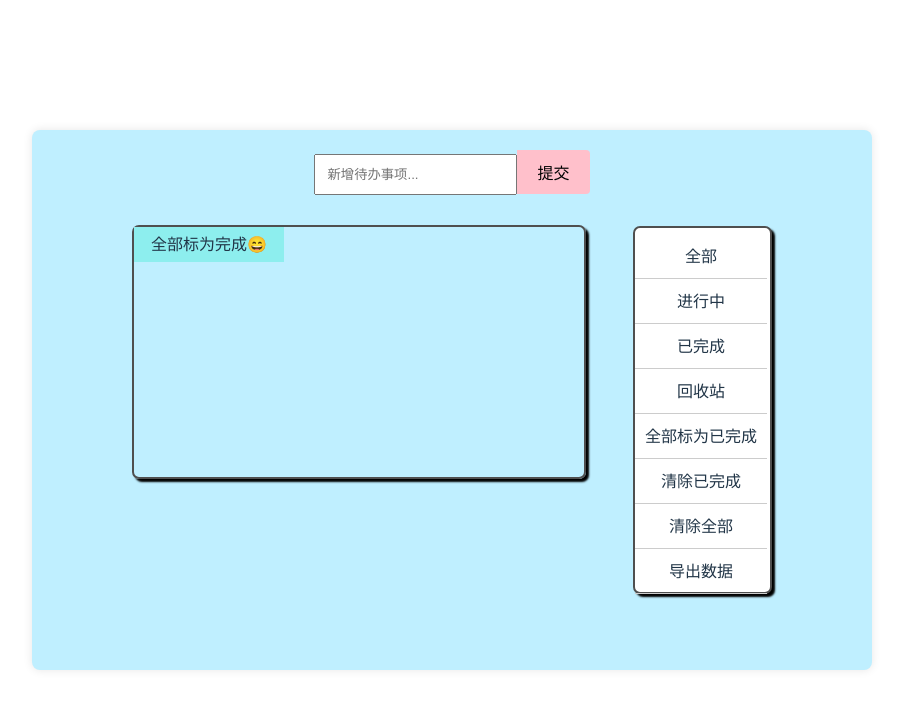
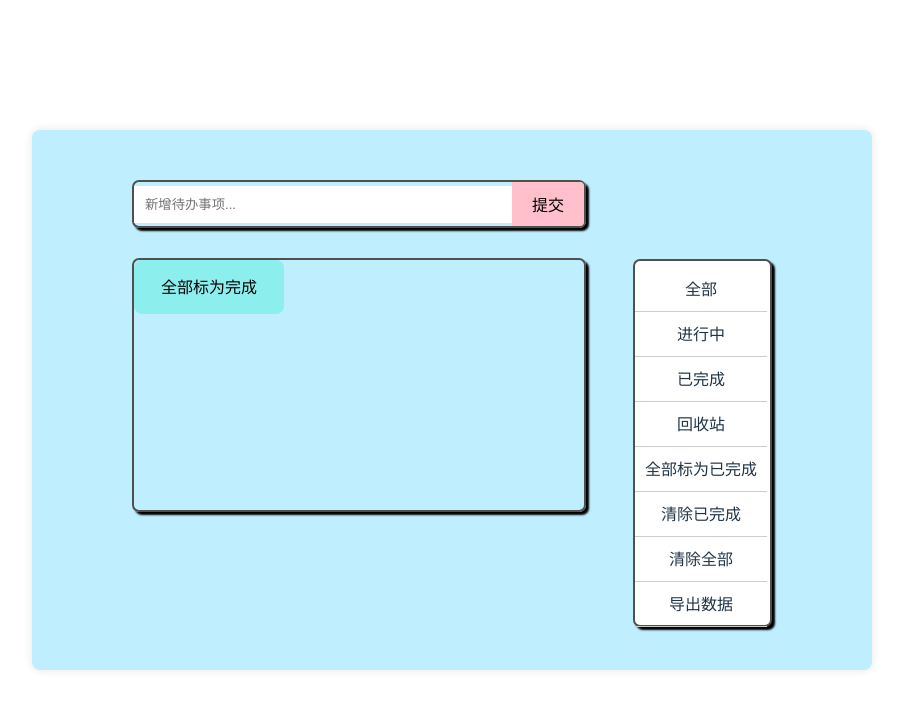
Before and after one commit to zenoskongfu/vue-todolist, a Vue app: page / in a window 1280 px wide. Shown: the top 708 px of the page, without its empty margins (188-1091 px from the left). Built offline with nearby package versions, Linux system fonts and the light colour scheme.

Commit message:
Update App.vue
添加部分JS方法

```diff
--- a/src/App.vue
+++ b/src/App.vue
@@ -1,53 +1,53 @@
-<script setup lang="ts">
-import { ref } from "vue";
+<template>
+    <div class="todo-container">
+        <div class="todoForm">
+            <input type="text" id="todoInput" placeholder="新增待办事项..." v-model="inputValue">
+        <button type="submit" id="button-form" @click="submit">提交</button>
+        </div>
 
-// 声明一个变量，用来储存代办事项：[]
-// 数组也是一种数据类型
-// 数据结构：数组，栈，队列，二叉树，多叉树，链表，图
-// 写一个提交按钮的点击事件，将输入框中的内容放到待办事项的变量中
-const tasks = ref<string[]>([]); // 声明一个响应式变量
-const inputValue = ref("");
+        <div class="main-container">
+            <button id="button-main">全部标为完成</button>
+            <div class="list">
 
-const submit = () => {
-	// 先获取输入框中的内容
-	// 然后将内容放到tasks数组中
-	if (inputValue.value === "") return; //结束整个函数
-
-	tasks.value.push(inputValue.value);
-	inputValue.value = "";
-};
-</script>
-
-<template>
-	<div class="todo_container">
-		<!-- <form id="todoForm"> -->
-		<input type="text" id="todoInput" placeholder="新增待办事项..." v-model="inputValue" />
-		<button type="submit" id="button_form" @click="submit">提交</button>
-		<!-- </form> -->
-		<div class="main_container">
-			<div id="button_main">全部标为完成😄</div>
-			<div class="list">
-				<div class="list-item" v-for="task in tasks">{{ task }}</div>
+                <div class="list-item" v-for="task in tasks" :key="index">{{ task }}
+                    <input type="checkbox" id="checkbox" value=" " v-model="inputValue" />
+                    <button class="delete-button" @click="deleteTask">❌</button>
                 </div>
             </div>
-		<div id="task_container">
-			<ul class="task_list">
-				<li onclick="selectAllTasks()" id="li_top">全部</li>
-				<li onclick="showInProgressTasks()" id="li_second">进行中</li>
-				<li onclick="showCompletedTasks()">已完成</li>
-				<li onclick="showRecycleBin()">回收站</li>
-				<li onclick="markAllAsCompleted()">全部标为已完成</li>
-				<li onclick="clearCompletedTasks()">清除已完成</li>
-				<li onclick="clearAllTasks()">清除全部</li>
-				<li onclick="exportData()" id="li_bittom">导出数据</li>
+        </div>
+        <div id="task-container">
+            <ul class="task-list">
+                <li @click="selectAllTasks()" id="li-top">全部</li>
+                <li @click="showInProgressTasks()" id="li-second">进行中</li>
+                <li @click="showCompletedTasks()">已完成</li>
+                <li @click="showRecycleBin()">回收站</li>
+                <li @click="markAllAsCompleted()">全部标为已完成</li>
+                <li @click="clearCompletedTasks()">清除已完成</li>
+                <li @click="clearAllTasks()">清除全部</li>
+                <li @click="exportData()" id="li-bittom">导出数据</li>
             </ul>
         </div>
     </div>
 </template>
 
+<script setup lang="ts">
+import { ref } from "vue";
+const tasks = ref<string[]>([]);
+const inputValue = ref("");
+const submit = () => {
+    if (inputValue.value === "") return;
+    tasks.value.push(inputValue.value);
+    inputValue.value = "";
+}
+
+const deleteTask = async({task})=>{
+
+}
+</script>
+
 <style scoped>
-.todo_container {
-	background-color: #bfefff;
+.todo-container {
+    background-color: #BFEFFF;
     padding: 20px;
     border-radius: 8px;
     box-shadow: 0 0 10px rgba(0, 0, 0, 0.1);
@@ -56,14 +56,14 @@ const submit = () => {
     width: 800px;
 }
 
-#todoForm {
+.todoForm {
     display: flex;
     justify-content: center;
     align-items: center;
     width: 450px;
     margin-left: 80px;
     margin-top: 30px;
-	border: 2px solid #4f4f4f;
+    border: 2px solid #4F4F4F;
     border-radius: 7px;
     box-shadow: 3px 3px 2px black;
 }
@@ -71,34 +71,40 @@ const submit = () => {
 #todoInput {
     flex: 1;
     padding: 11px;
+    outline: none;
+    border: none;
 }
 
-#button_form {
+#button-form {
     padding: 10px 20px;
     background-color: pink;
     color: black;
-	border: none;
     border-radius: 0 4px 4px 0;
     cursor: pointer;
+    outline: none;
+    border: none;
 }
 
-.main_container {
+.main-container {
     width: 450px;
     height: 250px;
     margin-left: 80px;
     margin-top: 30px;
-	border: 2px solid #4f4f4f;
+    border: 2px solid #4F4F4F;
     border-radius: 7px;
     box-shadow: 3px 3px 2px black;
 }
 
-#button_main {
-	float: left;
+#button-main {
+    margin-left:-300px;
     width: 150px;
     line-height: 35px;
-	background-color: #8deeee;
+    background-color: #8DEEEE;
+    outline: none;
+    border: none;
 }
-#task_container {
+
+#task-container {
     display: flex;
     float: right;
     margin-top: -253px;
@@ -106,24 +112,45 @@ const submit = () => {
     height: 364px;
     margin-right: 80px;
     background-color: white;
-	border: 2px solid #4f4f4f;
+    border: 2px solid #4F4F4F;
     border-radius: 7px;
     box-shadow: 3px 3px 2px black;
+
 }
 
-.task_list {
+.task-list {
     list-style-type: none;
     padding: 0;
 }
 
-.task_list li {
+.task-list li {
     padding: 10px;
     cursor: pointer;
     border-bottom: 1px solid #ccc;
 }
 
-#li_top {
+#li-top {
     padding: 0;
     padding-bottom: 10px;
 }
+
+.list-item{
+    width: 385px;
+    height: 30px;
+    margin: 10px 18px;
+    padding: 0px 15px;
+    background-color: yellow;
+    text-align: left;
+    line-height: 30px;
+}
+
+.delete-button{
+    background: rgba(0, 0, 0, 0);
+    float: right;
+    height: 30px;
+    margin-top: -7px;
+    outline: none;
+    border: none;
+}
+
 </style>
```
Lines whose indentation alone changed are shown as unchanged.
